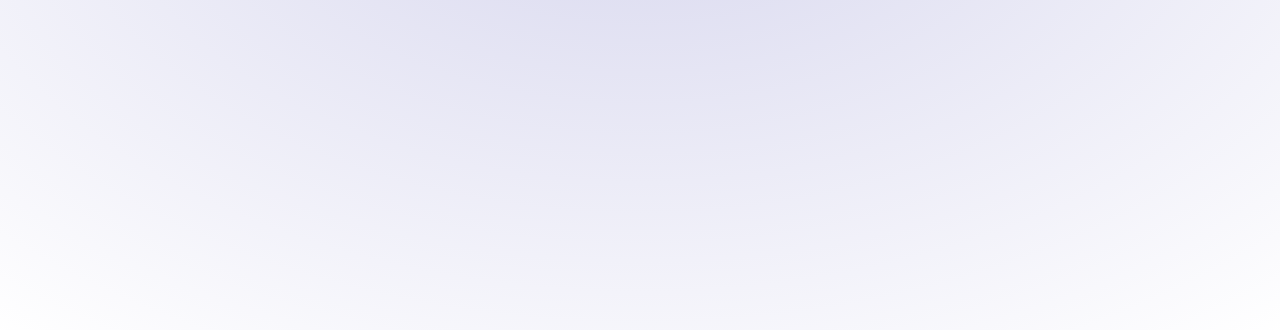
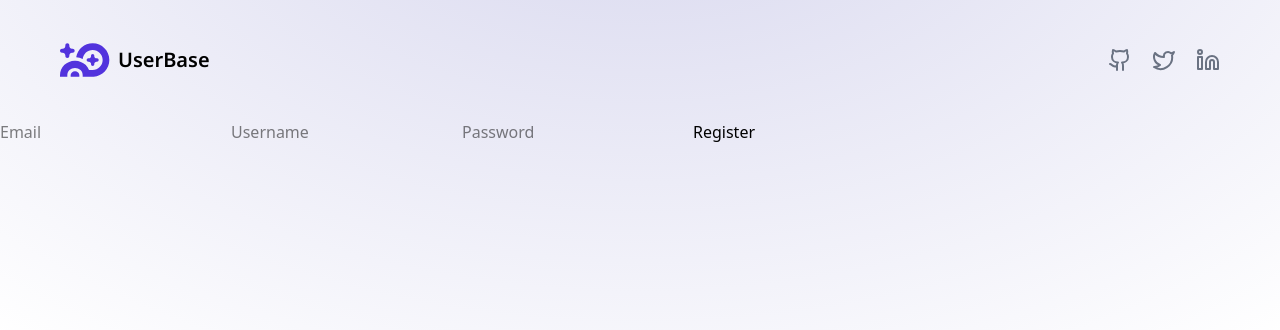
Before and after one commit to lakshit-hivel/User-Directory, a React (Vite) app: page /auth/register in a window 1280 px wide. Before the commit this address had no page. Shown: the top 330 px of the page. Built offline with nearby package versions, Linux system fonts and the light colour scheme.

Commit message:
Implement authentication-based routing

```diff
--- a/src/App.tsx
+++ b/src/App.tsx
@@ -1,19 +1,46 @@
-import { BrowserRouter, Route, Routes } from "react-router-dom";
+// App.js
+import { BrowserRouter, Routes, Route, Navigate } from "react-router-dom";
 import Home from "./pages/Home";
 import CreateUser from "./pages/CreateUser";
 import RecentlyDeleted from "./pages/RecentlyDeleted";
+import Register from "./components/Auth/register";
+import Login from "./components/Auth/Login";
+import Header from "./components/header/header";
 
 function App() {
+  const isLoggedIn = localStorage.getItem("token");
+
   return (
-    <>
-      <BrowserRouter>
-        <Routes>
-          <Route path="/" element={<Home />} />
-          <Route path="/create-user" element={<CreateUser />} />
-          <Route path="/recently-deleted" element={<RecentlyDeleted />} />
-        </Routes>
-      </BrowserRouter>
-    </>
+    <BrowserRouter>
+      <Header />
+      <Routes>
+        <Route
+          path="/"
+          element={isLoggedIn ? <Home /> : <Navigate to="/auth/login" />}
+        />
+        <Route
+          path="/create-user"
+          element={isLoggedIn ? <CreateUser /> : <Navigate to="/auth/login" />}
+        />
+        <Route
+          path="/recently-deleted"
+          element={
+            isLoggedIn ? <RecentlyDeleted /> : <Navigate to="/auth/login" />
+          }
+        />
+
+        <Route path="/auth">
+          <Route
+            path="login"
+            element={!isLoggedIn ? <Login /> : <Navigate to="/" />}
+          />
+          <Route
+            path="register"
+            element={!isLoggedIn ? <Register /> : <Navigate to="/" />}
+          />
+        </Route>
+      </Routes>
+    </BrowserRouter>
   );
 }
 
--- /dev/null
+++ b/src/components/Auth/Login.tsx
@@ -0,0 +1,3 @@
+export default function Login() {
+  return <div>Login</div>;
+}
--- /dev/null
+++ b/src/components/Auth/Register.tsx
@@ -0,0 +1,49 @@
+import axios from "axios";
+import { useState } from "react";
+
+export default function Register() {
+  const [username, setUsername] = useState("");
+  const [password, setPassword] = useState("");
+  const [email, setEmail] = useState("");
+
+  const handleSubmit = async (e: React.FormEvent<HTMLFormElement>) => {
+    e.preventDefault();
+    try {
+      const res = await axios.post("http://localhost:4000/auth/register", {
+        username,
+        password,
+        email,
+      });
+      localStorage.setItem("token", res.data.token);
+    } catch (error) {
+      console.log(error);
+    }
+  };
+
+  return (
+    <form onSubmit={handleSubmit}>
+      <input
+        type="email"
+        placeholder="Email"
+        value={email}
+        onChange={(e) => setEmail(e.target.value)}
+        required
+      />
+      <input
+        type="text"
+        placeholder="Username"
+        value={username}
+        onChange={(e) => setUsername(e.target.value)}
+        required
+      />
+      <input
+        type="password"
+        placeholder="Password"
+        value={password}
+        onChange={(e) => setPassword(e.target.value)}
+        required
+      />
+      <button type="submit">Register</button>
+    </form>
+  );
+}
--- a/src/components/Modal/modal.tsx
+++ b/src/components/Modal/modal.tsx
@@ -17,7 +17,8 @@ export function Modal({
 
   const handleDelete = async (id: number) => {
     const res = await axios.delete(
-      "http://localhost:4000/api/delete-user/" + id
+      "http://localhost:4000/api/delete-user/" + id,
+      { headers: { Authorization: `Bearer ${localStorage.getItem("token")}` } }
     );
     if (res.status === 200) {
       toast.success("User deleted successfully");
--- a/src/components/createUser/createUserForm.css
+++ b/src/components/createUser/createUserForm.css
@@ -3,7 +3,6 @@
   display: flex;
   align-items: center;
   justify-content: center;
-  background: #ffffff;
   padding: 16px;
 }
 
--- a/src/components/createUser/createUserForm.tsx
+++ b/src/components/createUser/createUserForm.tsx
@@ -28,7 +28,10 @@ export default function CreateUserForm() {
     try {
       const res = await axios.post(
         "http://localhost:4000/api/new-user",
-        formData
+        formData,
+        {
+          headers: { Authorization: `Bearer ${localStorage.getItem("token")}` },
+        }
       );
       console.log(res.data);
       toast.success("User created successfully");
--- a/src/components/header/header.tsx
+++ b/src/components/header/header.tsx
@@ -1,10 +1,15 @@
 import { Github, Linkedin, Twitter } from "lucide-react";
+import { useNavigate } from "react-router-dom";
 import "./header.css";
 
 function Header() {
+  const navigate = useNavigate();
   return (
     <div className="main-header">
-      <div className="flex items-center gap-2">
+      <div
+        className="flex items-center gap-2 cursor-pointer"
+        onClick={() => navigate("/")}
+      >
         <svg
           width="50"
           height="40"
@@ -38,7 +43,10 @@ function Header() {
         <a href="https://x.com/lakshitagarwal7" target="_blank">
           <Twitter className="header-social-icons-blue " />
         </a>
-        <a href="https://www.linkedin.com/in/lakshit-agarwal-6082b9216/" target="_blank">
+        <a
+          href="https://www.linkedin.com/in/lakshit-agarwal-6082b9216/"
+          target="_blank"
+        >
           <Linkedin className="header-social-icons-blue " />
         </a>
       </div>
--- a/src/components/mainContainer/userCards/UserCards.tsx
+++ b/src/components/mainContainer/userCards/UserCards.tsx
@@ -25,7 +25,7 @@ export function UserCards({
   const { data: users, isLoading } = useQuery({
     queryKey: ["users"],
     queryFn: async () => {
-      const res = await axios.get(getAPI);
+      const res = await axios.get(getAPI, {headers:{Authorization:`Bearer ${localStorage.getItem("token")}`}});
       dispatch(setUsers(res.data.data));
       return res.data.data;
     },
--- a/src/components/recentlyDeleted/DeletedUserCards.tsx
+++ b/src/components/recentlyDeleted/DeletedUserCards.tsx
@@ -11,7 +11,10 @@ export default function DeletedUserCards() {
     queryKey: ["deleted-users"],
     queryFn: async () => {
       const res = await axios.get(
-        "http://localhost:4000/api/all-deleted-users"
+        "http://localhost:4000/api/all-deleted-users",
+        {
+          headers: { Authorization: `Bearer ${localStorage.getItem("token")}` },
+        }
       );
       return res.data.data;
     },
@@ -19,7 +22,13 @@ export default function DeletedUserCards() {
 
   const handleRestore = async (id: number) => {
     try {
-      await axios.put("http://localhost:4000/api/restore-user/" + id);
+      await axios.put(
+        "http://localhost:4000/api/restore-user/" + id,
+        {},
+        {
+          headers: { Authorization: `Bearer ${localStorage.getItem("token")}` },
+        }
+      );
       toast.success("User restored successfully.");
       navigate("/");
     } catch (error) {
--- /dev/null
+++ b/src/pages/Auth.tsx
@@ -0,0 +1,9 @@
+import AuthForm from "../components/Auth/Register";
+
+export default function Auth() {
+  return (
+    <div>
+      <AuthForm />
+    </div>
+  );
+}
--- a/src/pages/Home.tsx
+++ b/src/pages/Home.tsx
@@ -1,5 +1,4 @@
 import { useState } from "react";
-import Header from "../components/header/header";
 import Hero from "../components/Hero/Hero";
 import MainConatiner from "../components/mainContainer/MainContainer";
 
@@ -7,7 +6,6 @@ export default function Home() {
   const [searchQuery, setSearchQuery] = useState("");
   return (
     <div>
-      <Header />
       <Hero onSearchChange={setSearchQuery} />
       <MainConatiner searchQuery={searchQuery} />
     </div>
```
Also changed, not shown: src/components/Auth/RegisterForm.css (added).
